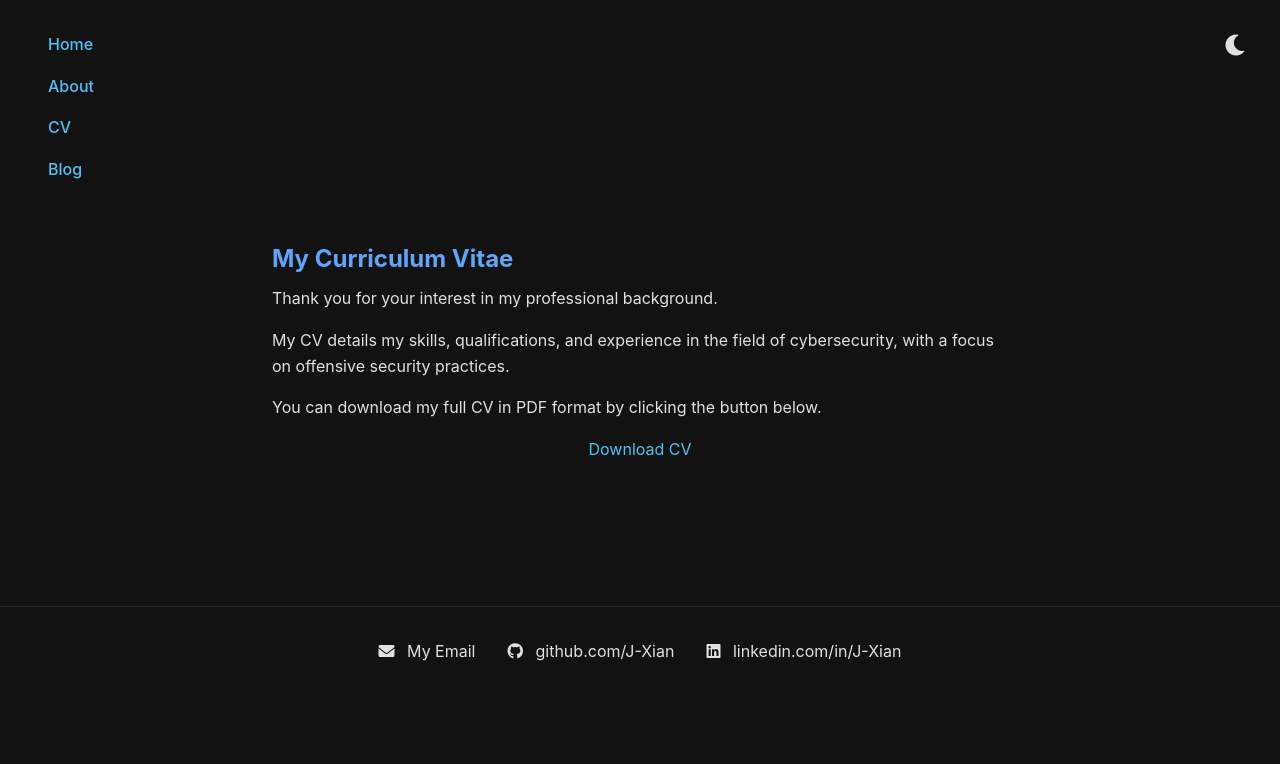
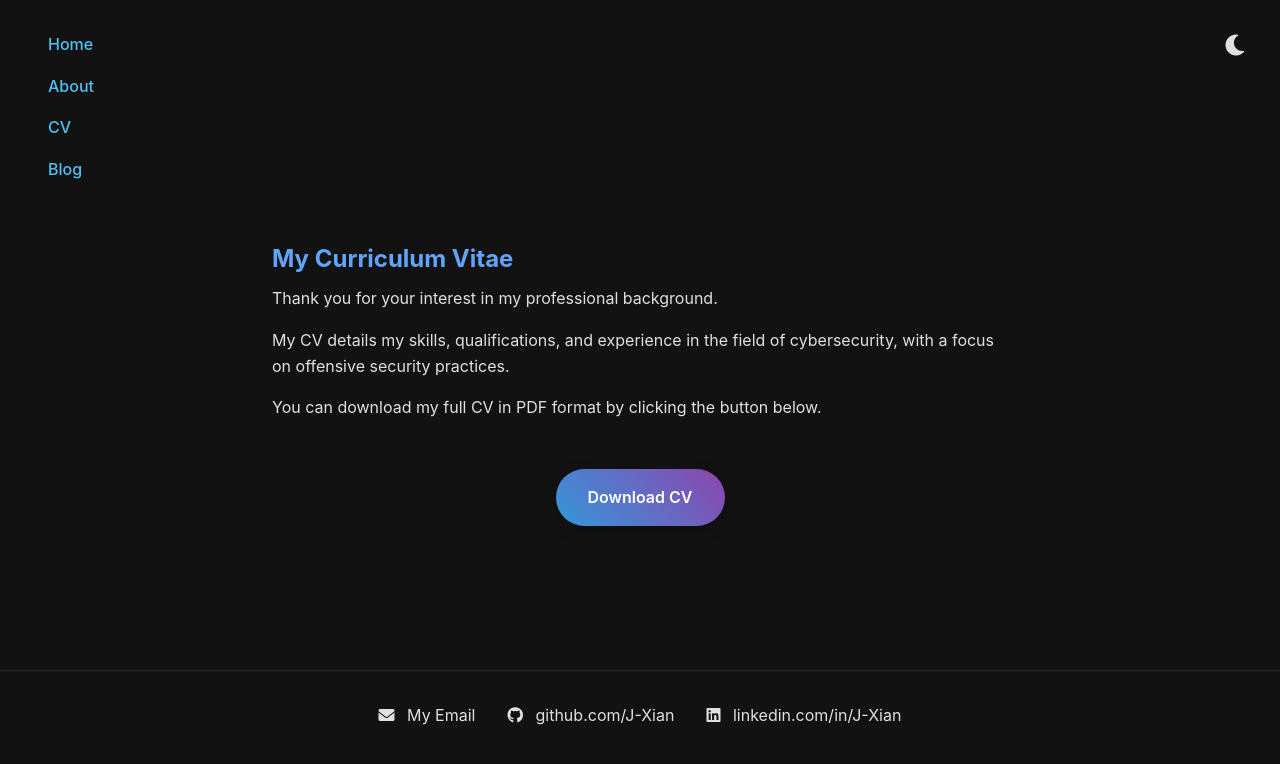
Before and after one commit to J-Xian/J-Xian.github.io, a Jekyll site: the page built from cv.md, in a window 1280 px wide. Shown: the top 764 px of the page. Built offline with Jekyll 4.4.1, drawn with Linux system fonts in a browser that asks for light colours.

Commit message:
Update cv.md

```diff
--- a/cv.md
+++ b/cv.md
@@ -16,6 +16,6 @@ You can download my full CV in PDF format by clicking the button below.
 
 <p align="center">
 
-<a href="/File/JingXianChing_CV.pdf" download class="button">Download CV</a>
+<a href="/File/JingXianChing_CV.pdf" download class="cool-button">Download CV</a>
 
 </p>
```
